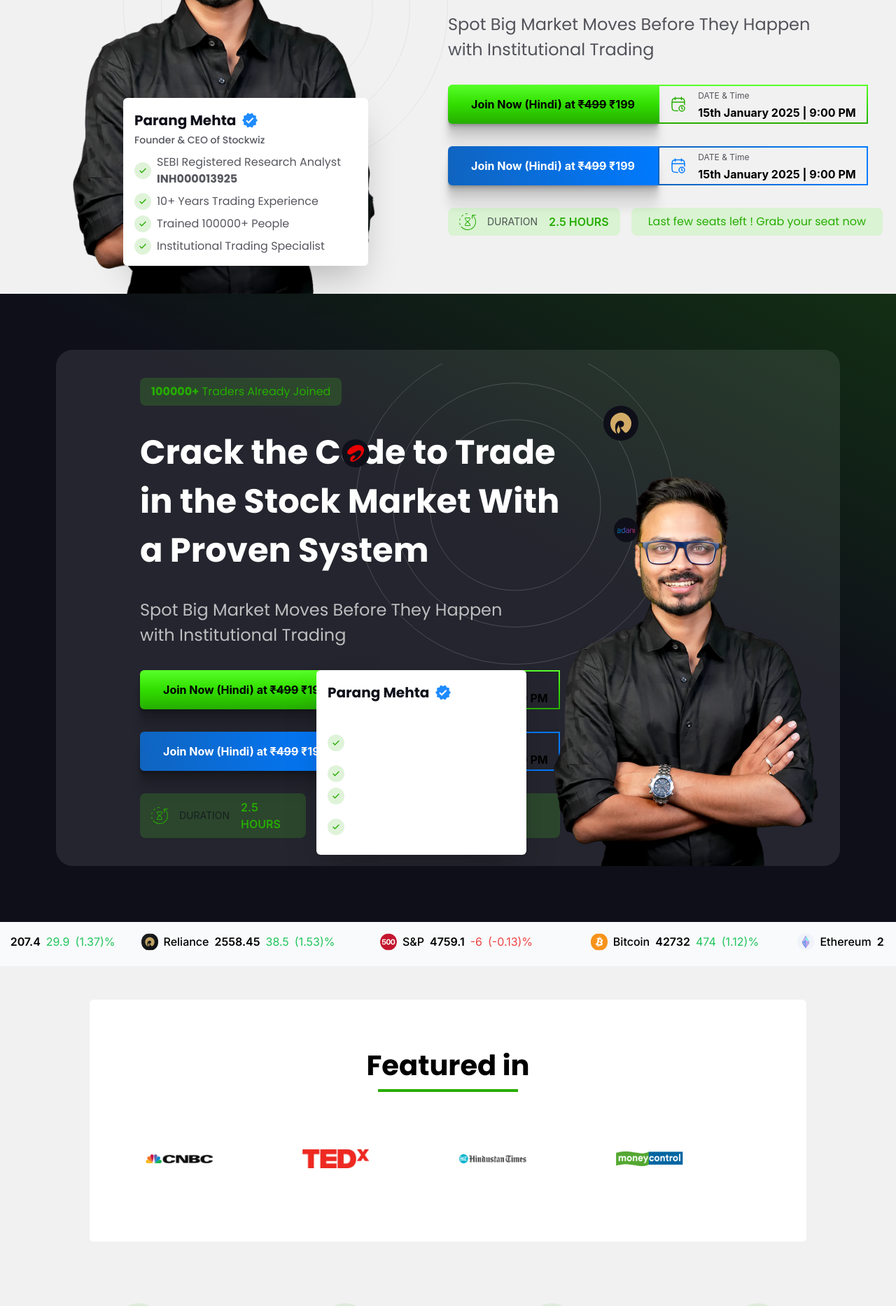
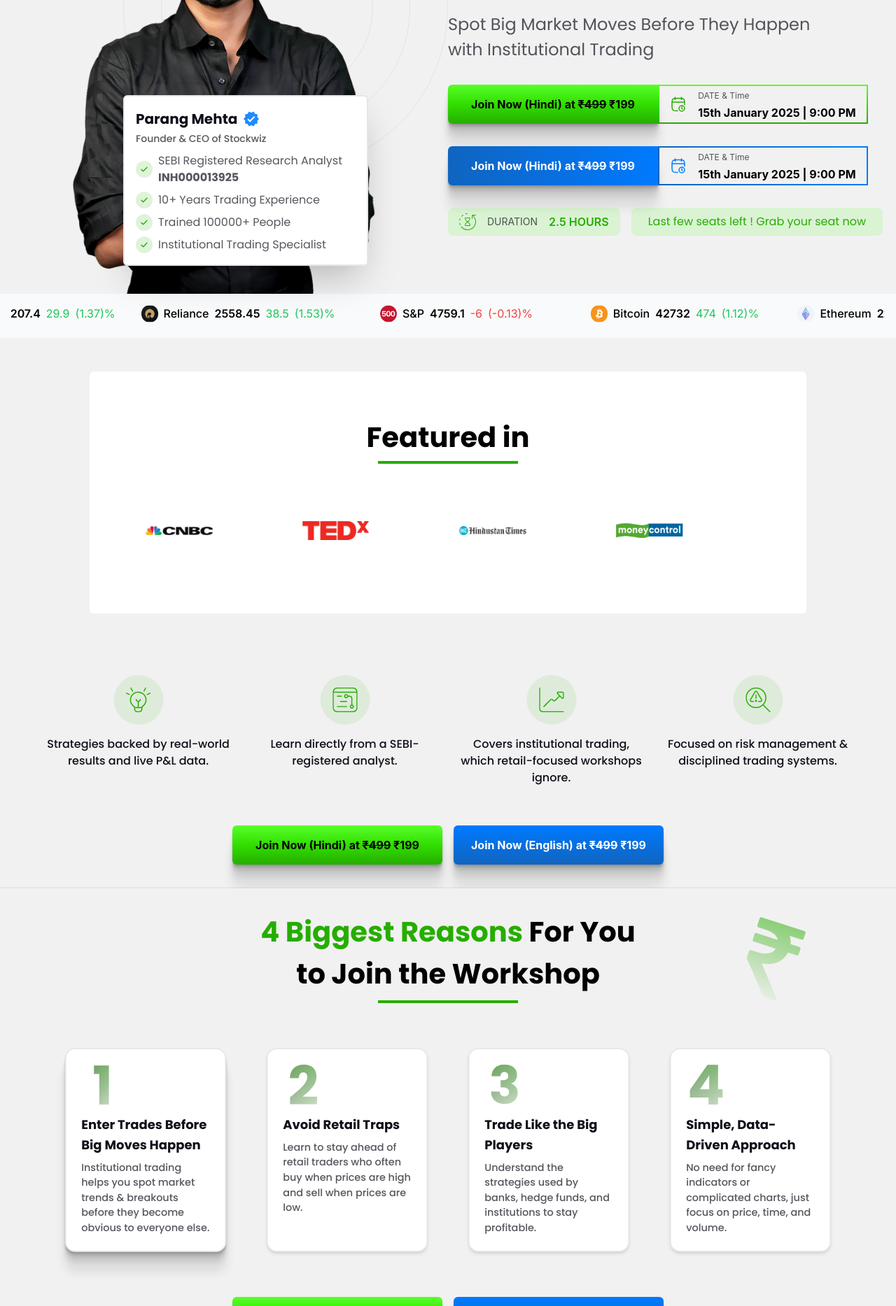
Before and after one commit to vikrantkkk/investing, a React (Vite) app: page / in a window 1280 px wide. Shown: the part 460-2327 px from the top of the page at 70% size. Built offline with nearby package versions, Linux system fonts and the light colour scheme; a web font is replaced by a local one.

Commit message:
dark mode completed

```diff
--- a/src/components/Contact.jsx
+++ b/src/components/Contact.jsx
@@ -46,7 +46,7 @@
         {cardData.map((card, index) => (
           <div
             key={index}
-            className="flex flex-col items-start w-full md:w-[380px] ld:w-[500px] gap-4 p-4 dark:bg-[#FFFFFF26]/[0.15] bg-white rounded-md shadow-md"
+            className="flex flex-col items-start w-full md:w-[380px] ld:w-[500px] gap-4 p-4 border-2  dark:border-[#FFFFFF]/[0.1] .. dark:bg-[#FFFFFF26]/[0.15] bg-white rounded-md shadow-md"
           >
 
             <div className="flex h-[50px] rounded-lg bg-figmaGreen w-[50px] justify-center items-center mb-4">
@@ -72,7 +72,7 @@
         ))}
       </div>
 
-      <div className="flex flex-col items-start h-auto w-full gap-4 p-4 dark:bg-[#FFFFFF26]/[0.15] bg-white rounded-md shadow-md">
+      <div className="flex  flex-col items-start h-auto w-full gap-4 p-4 border-2  dark:border-[#FFFFFF]/[0.1] .. dark:bg-[#FFFFFF26]/[0.15] bg-white rounded-md shadow-md">
         <div className="flex flex-col gap-2">
           <div className="font-poppins dark:text-white font-medium text-md text-[#101828]">
             Registered Address
--- a/src/components/Featured.jsx
+++ b/src/components/Featured.jsx
@@ -99,7 +99,7 @@
   ];
 
   return (
-    <div className="h-auto w-screen flex flex-col gap-12 pb-8 bg-[#F1F1F1] dark:bg-darkBackGround dark:border-none md:border-b-2">
+    <div className="h-auto w-screen flex flex-col md:gap-12 gap-8 pb-8 bg-[#F1F1F1] dark:bg-darkBackGround dark:border-none md:border-b-2">
       <Slider
         {...sliderSettings}
         className="w-full gap-2 p-4 dark:hidden text-[18px] leading-6 bg-[#F9FAFB] justify-center items-center relative"
@@ -169,7 +169,7 @@
             </div>
             <div className="border-2 w-[200px] border-figmaGreen " />
           </div>
-          <div className="w-full grid mt-4  grid-cols-2 gap-4">
+          <div className="w-full grid mt-4  grid-cols-2">
               {logos.map((logo, index) => (
                 <div
                   key={index}
--- a/src/components/Hero.jsx
+++ b/src/components/Hero.jsx
@@ -26,7 +26,7 @@
       <div
         id="hero"
         // className="flex md:flex-row  flex-col-reverse md:h-[100vh] h-auto md:px-0 px-2 w-screen  bg-[#F1F1F1]"
-        className={`flex md:flex-row flex-col-reverse md:h-[100vh] h-auto md:dark:hidden md:px-0 px-2 w-screen dark:bg-darkBackGround bg-[#F1F1F1]`}
+        className={`flex md:flex-row dark:md:hidden flex-col-reverse md:h-[100vh] h-auto md:px-0 px-2 w-screen dark:bg-darkBackGround bg-[#F1F1F1]`}
       >
         <div className="md:w-[50vw] w-full md:h-auto h-[50vh] relative flex  justify-center items-center">
           <div className="absolute md:block hidden bottom-44 ld:bottom-80  left-36 md:left-44 z-10">
@@ -35,7 +35,7 @@
           <div className="absolute bottom-0 z-10">
             <img src={ceo} alt="CEO" className="md:h-[80vh]  h-[363px]" />
           </div>
-          <div className="h-auto shadow-2xl md:w-[350px] w-[200px] flex-wrap bg-white dark:bg-[#0E0F19] z-10 absolute md:bottom-10 bottom-4 md:left-44 ld:left-72 left-10 rounded-md">
+          <div className="h-auto shadow-2xl md:w-[350px] w-[200px] flex-wrap  bg-white border-2 dark:border-[#FFFFFF]/[0.1] .. dark:bg-[#0E0F19] z-10 absolute md:bottom-10 bottom-4 md:left-44 ld:left-72 left-10 rounded-md">
             <div className="flex flex-col md:gap-2 gap-1 md:p-4 p-2">
               <div className="flex flex-col font-poppins font-semibold md:text-[20px] text-[11px] md:leading-8 leading-4 dark:text-[#FFFFFFB2] text-[#0E0F19]">
                 <div className="flex justify-start items-center gap-2">
@@ -94,7 +94,7 @@
             </div>
           </div>
 
-          <div className="font-poppins text-center font-semibold md:text-[16px] text-[8px] md:leading-6 leading-3 text-figmaGreen absolute md:right-10 ld:right-28 right-0 md:top-36 ld:top-64 top-24 shadow-md rounded-md flex p-2 items-center justify-center md:h-10 h-8 md:w-52 w-[120px] md:gap-4 gap-2 dark:bg-darkBackGround dark:border bg-white z-10">
+          <div className="font-poppins text-center dark:border-[#FFFFFF]/[0.1] .. font-semibold md:text-[16px] text-[8px] md:leading-6 leading-3 text-figmaGreen absolute md:right-10 ld:right-28 right-0 md:top-36 ld:top-64 top-24 shadow-md rounded-md flex p-2 items-center justify-center md:h-10 h-8 md:w-52 w-[120px] md:gap-4 gap-2 dark:bg-darkBackGround dark:border bg-white z-10">
             <span>
               <img
                 src={hero1}
@@ -104,7 +104,7 @@
             </span>
             +13.20 (+4.65%)
           </div>
-          <div className="font-poppins text-center font-semibold md:text-[16px] text-[8px] md:leading-6 leading-3 text-figmaGreen absolute md:left-24 ld:left-44 left-4  md:top-20 ld:top-24 top-4 shadow-md rounded-md flex p-2 items-center justify-center md:h-10 h-8 md:w-52 w-[120px] md:gap-4 gap-2 dark:bg-darkBackGround dark:border  bg-white z-10">
+          <div className="font-poppins text-center dark:border-[#FFFFFF]/[0.1] .. font-semibold md:text-[16px] text-[8px] md:leading-6 leading-3 text-figmaGreen absolute md:left-24 ld:left-44 left-4  md:top-20 ld:top-24 top-4 shadow-md rounded-md flex p-2 items-center justify-center md:h-10 h-8 md:w-52 w-[120px] md:gap-4 gap-2 dark:bg-darkBackGround dark:border  bg-white z-10">
             <span>
               <img
                 src={hero2}
@@ -114,7 +114,7 @@
             </span>{" "}
             +29.25 (+1.85%)
           </div>
-          <div className="font-poppins text-center font-semibold md:text-[16px] text-[8px] md:leading-6 leading-3 text-figmaGreen absolute md:left-16 ld:left-24 left-0 md:top-[280px] ld:top-[400px] top-40 shadow-md rounded-md flex p-2 items-center justify-center md:h-10 h-8 md:w-52 w-[120px] md:gap-4 gap-2 dark:bg-darkBackGround dark:border bg-white z-10">
+          <div className="font-poppins text-center dark:border-[#FFFFFF]/[0.1] .. font-semibold md:text-[16px] text-[8px] md:leading-6 leading-3 text-figmaGreen absolute md:left-16 ld:left-24 left-0 md:top-[280px] ld:top-[400px] top-40 shadow-md rounded-md flex p-2 items-center justify-center md:h-10 h-8 md:w-52 w-[120px] md:gap-4 gap-2 dark:bg-darkBackGround dark:border bg-white z-10">
             <span>
               <img
                 src={hero3}
@@ -185,9 +185,7 @@
         </div>
       </div>
       <div
-        className={`h-auto w-screen bg-darkBackGround md:dark:block hidden p-20 relative ${
-          darkMode ? "block" : "hidden"
-        } md:flex items-center justify-center`}
+        className={`h-auto w-screen bg-darkBackGround md:dark:flex hidden p-20 relative  items-center justify-center`}
       >
         {/* Gradient background */}
         <div className="absolute top-0 right-0 left-0 h-[70%] z-0 bg-gradient-to-bl from-figmaGreen via-transparent to-transparent opacity-20"></div>
@@ -291,7 +289,7 @@
                 className="h-[35px] w-[35px]"
               />
             </div>
-            <div className="h-auto shadow-2xl md:w-[300px] w-[173px] flex-wrap bg-white dark:bg-darkBackGround z-10 absolute  bottom-4  right-[28rem] rounded-md">
+            <div className="h-auto shadow-2xl border-2  dark:border-[#FFFFFF]/[0.1] .. md:w-[300px] w-[173px] flex-wrap bg-white dark:bg-darkBackGround z-10 absolute  bottom-4  right-[28rem] rounded-md">
               <div className="flex flex-col md:gap-2 gap-1 md:p-4 p-2">
                 <div className="flex flex-col font-poppins font-semibold md:text-[20px] text-[11px] md:leading-8 leading-4 text-[#0E0F19]">
                   <div className="flex justify-start items-center gap-2">
--- a/src/components/LearnWorkShop.jsx
+++ b/src/components/LearnWorkShop.jsx
@@ -142,7 +142,7 @@
           {allImage.map((item, index) => (
             <div
               key={index}
-              className={`cursor-pointer md:w-[500px] w-full dark:bg-[#FFFFFF26]/[0.15] bg-white p-6 rounded-2xl flex flex-col items-center transition-all duration-300 ease-in-out shadow-md hover:shadow-lg`}
+              className={`cursor-pointer md:w-[500px] w-full border-2   dark:border-[#FFFFFF]/[0.1] .. dark:bg-[#FFFFFF26]/[0.15] bg-white p-6 rounded-2xl flex flex-col items-center transition-all duration-300 ease-in-out shadow-md hover:shadow-lg`}
             >
               <img
                 src={item.icon}
--- a/src/components/Mentor.jsx
+++ b/src/components/Mentor.jsx
@@ -8,7 +8,7 @@
 const Mentor = () => {
   return (
     <div className="flex justify-center items-center md:border-b-2 gap-8 h-auto w-screen dark:border-none md:px-0 md:py-8 px-4 dark:bg-darkBackGround bg-[#F1F1F1]">
-      <div className="bg-[#0E0F19]  flex md:flex-row flex-col md:h-[36rem] h-auto p-4 md:w-[75rem] md:mt-0 mt-20 dark:border md:border-none w-full rounded-2xl ">
+      <div className="bg-[#0E0F19] border-2 dark:border-[#FFFFFF]/[0.1] ..  flex md:flex-row flex-col md:h-[36rem] h-auto p-4 md:w-[75rem] md:mt-0 mt-20 dark:border md:border-none w-full rounded-2xl ">
         <div className="relative md:w-[50%] w-full flex">
           <div className="relative flex gap-20">
             <img
--- a/src/components/Testimonials.jsx
+++ b/src/components/Testimonials.jsx
@@ -55,7 +55,7 @@
         {cardData1.map((item, index) => (
           <div
             key={index}
-            className="bg-white dark:bg-[#FFFFFF26]/[0.15] p-6 rounded-2xl shadow-md transition-shadow duration-300 hover:shadow-lg md:w-[300px] w-full"
+            className="bg-white border-2   dark:border-[#FFFFFF]/[0.1] .. dark:bg-[#FFFFFF26]/[0.15] p-6 rounded-2xl shadow-md transition-shadow duration-300 hover:shadow-lg md:w-[300px] w-full"
           >
             <div className="flex items-center gap-4">
               <img
--- a/src/components/WorkShop.jsx
+++ b/src/components/WorkShop.jsx
@@ -64,7 +64,7 @@
         {allIcon.map((item, index) => (
             <div
             key={index}
-            className={`md:w-64 ld:w-72 w-full cursor-pointer scale-90 h-auto dark:bg-[#FFFFFF26]/[0.15] bg-white p-6 rounded-2xl flex flex-col items-start transition-all duration-300 ease-in-out ${
+            className={`md:w-64 ld:w-72 w-full cursor-pointer scale-90 h-auto border-2  dark:border-[#FFFFFF]/[0.1] .. dark:bg-[#FFFFFF26]/[0.15] bg-white p-6 rounded-2xl flex flex-col items-start transition-all duration-300 ease-in-out ${
               index === 0
                 ? "shadow-[rgba(0,_0,_0,_0.09)_0px_2px_1px,_rgba(0,_0,_0,_0.09)_0px_4px_2px,_rgba(0,_0,_0,_0.09)_0px_8px_4px,_rgba(0,_0,_0,_0.09)_0px_16px_8px,_rgba(0,_0,_0,_0.09)_0px_32px_16px]"
                 : "shadow-md hover:shadow-[rgba(0,_0,_0,_0.09)_0px_2px_1px,_rgba(0,_0,_0,_0.09)_0px_4px_2px,_rgba(0,_0,_0,_0.09)_0px_8px_4px,_rgba(0,_0,_0,_0.09)_0px_16px_8px,_rgba(0,_0,_0,_0.09)_0px_32px_16px]"
```
